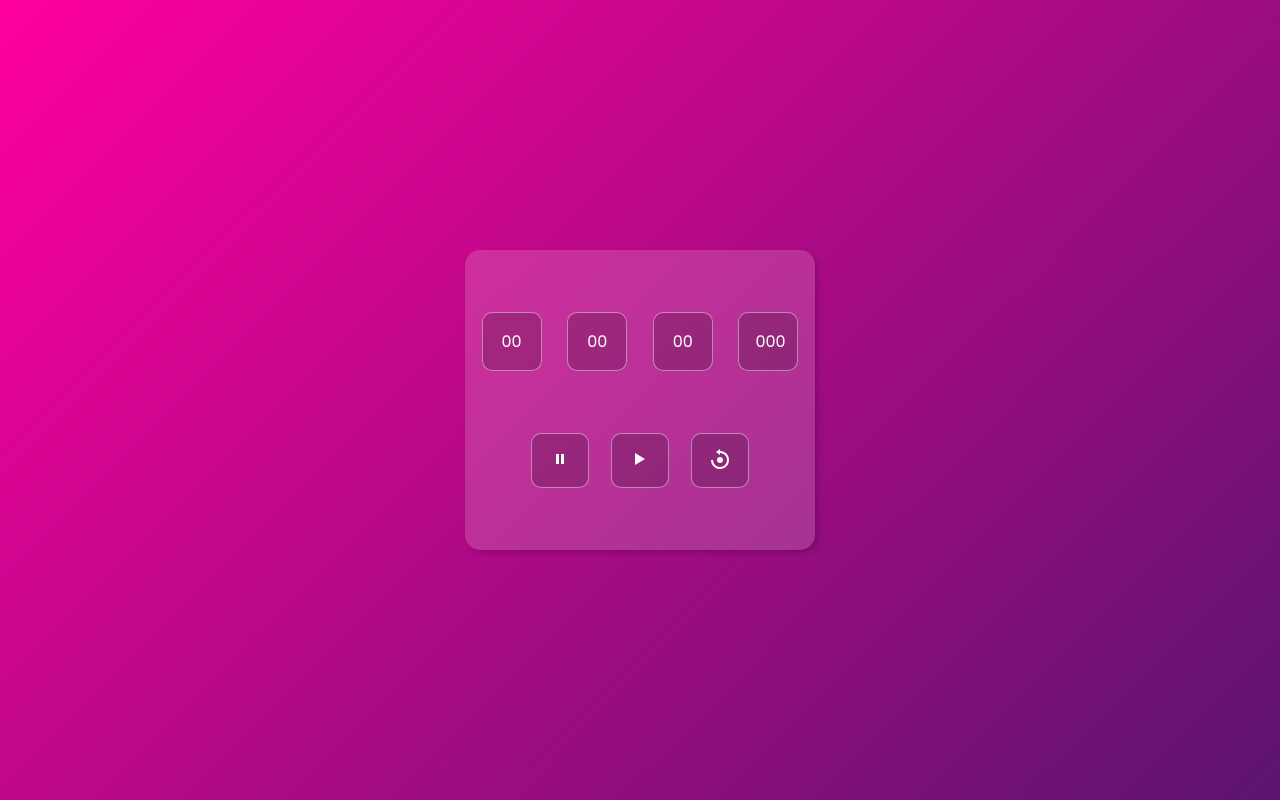
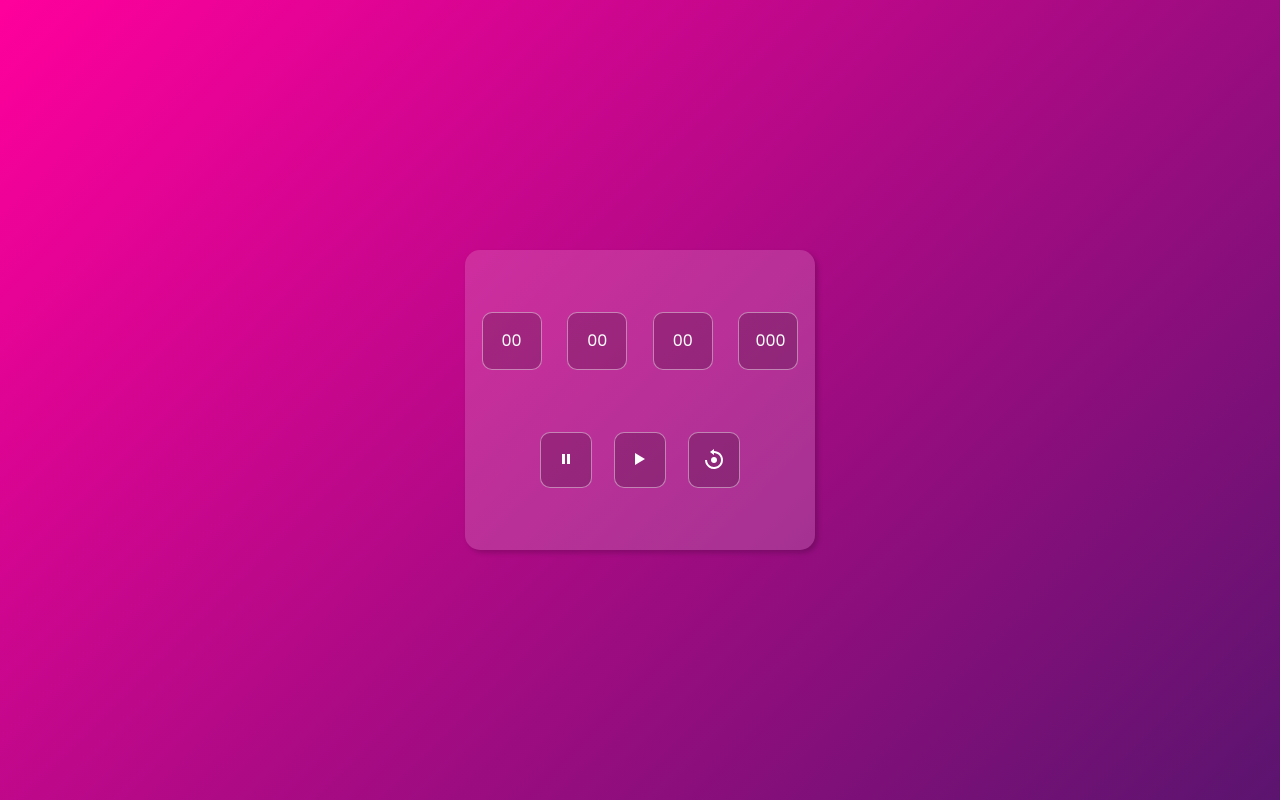
Before and after one commit to mario-leandro/cronometro-js, a plain HTML site: page index.html in a window 1280 px wide. Drawn offline with Linux system fonts and the light colour scheme.

Commit message:
Deixando o cronômetro responsivo

```diff
--- a/index.html
+++ b/index.html
@@ -1,10 +1,11 @@
 <!DOCTYPE html>
-<html lang="pt-br">
+<html lang="pt-BR">
 <head>
     <meta charset="UTF-8">
     <meta name="viewport" content="width=device-width, initial-scale=1.0">
     <title>Cronômetro</title>
-    <link rel="stylesheet" href="style.css">
+    <link rel="stylesheet" href="src/styles/css/globals.css">
+    <link rel="stylesheet" href="src/styles/css/style.css">
 </head>
 <body>
     <div class="container">
@@ -26,18 +27,15 @@
 
             <div class="botoes">
                 <button type="button" name="pause">
-                    <svg xmlns="http://www.w3.org/2000/svg" width="24" height="24" viewBox="0 0 24 24" style="fill: rgba(255, 255, 255, 1);"><path d="M8 7h3v10H8zm5 0h3v10h-3z"></path>
-                    </svg>
+                    <img src="./assets/pause-icon.svg" alt="pause icon">
                 </button>
 
                 <button type="button" class="play" name="play">
-                    <svg xmlns="http://www.w3.org/2000/svg" width="24" height="24" viewBox="0 0 24 24" style="fill: rgba(255, 255, 255, 1);"><path d="M7 6v12l10-6z"></path>
-                    </svg>
+                    <img src="./assets/play-icon.svg" alt="play icon">
                 </button>
 
                 <button type="button" name="reset">
-                    <svg xmlns="http://www.w3.org/2000/svg" width="24" height="24" viewBox="0 0 24 24" style="fill: rgba(255, 255, 255, 1);"><path d="M12 16c1.671 0 3-1.331 3-3s-1.329-3-3-3-3 1.331-3 3 1.329 3 3 3z"></path><path d="M20.817 11.186a8.94 8.94 0 0 0-1.355-3.219 9.053 9.053 0 0 0-2.43-2.43 8.95 8.95 0 0 0-3.219-1.355 9.028 9.028 0 0 0-1.838-.18V2L8 5l3.975 3V6.002c.484-.002.968.044 1.435.14a6.961 6.961 0 0 1 2.502 1.053 7.005 7.005 0 0 1 1.892 1.892A6.967 6.967 0 0 1 19 13a7.032 7.032 0 0 1-.55 2.725 7.11 7.11 0 0 1-.644 1.188 7.2 7.2 0 0 1-.858 1.039 7.028 7.028 0 0 1-3.536 1.907 7.13 7.13 0 0 1-2.822 0 6.961 6.961 0 0 1-2.503-1.054 7.002 7.002 0 0 1-1.89-1.89A6.996 6.996 0 0 1 5 13H3a9.02 9.02 0 0 0 1.539 5.034 9.096 9.096 0 0 0 2.428 2.428A8.95 8.95 0 0 0 12 22a9.09 9.09 0 0 0 1.814-.183 9.014 9.014 0 0 0 3.218-1.355 8.886 8.886 0 0 0 1.331-1.099 9.228 9.228 0 0 0 1.1-1.332A8.952 8.952 0 0 0 21 13a9.09 9.09 0 0 0-.183-1.814z"></path>
-                    </svg>
+                    <img src="./assets/reset-icon.svg" alt="reset icon">
                 </button>
             </div>
         </form>
--- /dev/null
+++ b/src/styles/sass/globals.sass
@@ -0,0 +1,19 @@
+*,
+*::before,
+*::after
+    margin: 0
+    padding: 0
+    box-sizing: border-box
+    outline: none
+
+html,
+body
+    max-width: 100dvw
+    height: 100dvh
+    background: linear-gradient(315deg, #5b146f, #ff009c) no-repeat fixed
+    font-family: 'Poppins', sans-serif
+    display: flex
+    justify-content: center
+    align-items: center
+    font-size: 16px
+    line-height: 1.5
--- /dev/null
+++ b/src/styles/sass/style.sass
@@ -0,0 +1,84 @@
+@import url('https://fonts.googleapis.com/css2?family=Poppins:wght@100;200;300;400;500;600;700;800;900&display=swap')
+
+.container
+    min-width: 350px
+    height: 300px
+    background: #ffffff28
+    border: none
+    border-radius: 15px
+    box-shadow: 3px 3px 5px #00000030
+
+    form
+        width: 100%
+        height: 100%
+        display: flex
+        flex-direction: column
+        justify-content: space-evenly
+        align-items: center
+
+        .content
+            width: 100%
+            display: flex
+            flex-direction: row
+            justify-content: center
+            align-items: center
+
+            div
+                width: 60px
+                margin: 0 .8em
+                padding: 1em
+                background: #00000030
+                color: #fff
+                text-align: center
+                border: 1px solid #ffffff6f
+                border-radius: 10px
+
+        .botoes
+            width: 100%
+            display: flex
+            flex-direction: row
+            justify-content: center
+            align-items: center
+
+            button
+                margin: 0 .8em
+                padding: 1em
+                background: #00000030
+                color: #fff
+                border: 1px solid #ffffff6f
+                border-radius: 10px
+
+                svg
+                    width: 30px
+
+            button:hover
+                background: #06002498
+                border: 1px solid transparent
+                transform: scale(1.1)
+                transition: all .2s ease-in-out
+
+
+            button:active
+                background: #11006898
+                transition: all .1s ease-in-out
+                transform: scale(0.8)
+
+@media screen and ( max-width: 360px )
+    .container
+        min-width: 300px
+        height: 250px
+
+        form
+            .content
+                div
+                    width: 50px
+                    margin: 0 .5em
+                    padding: .5em
+
+            .botoes
+                button
+                    margin: 0 .5em
+                    padding: .5em
+
+                    svg
+                        width: 25px
--- a/style.scss
+++ /dev/null
@@ -1,89 +0,0 @@
-@import url('https://fonts.googleapis.com/css2?family=Poppins:wght@100;200;300;400;500;600;700;800;900&display=swap');
-
-* {
-    margin: 0;
-    padding: 0;
-    box-sizing: border-box;
-    outline: none;
-}
-
-body {
-    width: 100dvw;
-    height: 100dvh;
-    background: linear-gradient(315deg, #5b146f, #ff009c);
-    font-family: 'Poppins', sans-serif;
-    display: flex;
-    justify-content: center;
-    align-items: center;
-}
-
-.container {
-    min-width: 350px;
-    height: 300px;
-    background: #ffffff28;
-    border: none;
-    border-radius: 15px;
-    box-shadow: 3px 3px 5px #00000030;
-
-    form {
-        width: 100%;
-        height: 100%;
-        display: flex;
-        flex-direction: column;
-        justify-content: space-evenly;
-        align-items: center;
-
-        .content {
-            width: 100%;
-            display: flex;
-            flex-direction: row;
-            justify-content: center;
-            align-items: center;
-
-            div {
-                width: 60px;
-                margin: 0 .8em;
-                padding: 1em;
-                background: #00000030;
-                color: #fff;
-                text-align: center;
-                border: 1px solid #ffffff6f;
-                border-radius: 10px;
-            }
-        }
-
-        .botoes {
-            width: 100%;
-            display: flex;
-            flex-direction: row;
-            justify-content: center;
-            align-items: center;
-
-            button {
-                margin: 0 .8em;
-                padding: 1em;
-                background: #00000030;
-                color: #fff;
-                border: 1px solid #ffffff6f;
-                border-radius: 10px;
-
-                svg {
-                    width: 30px;
-                }
-            }
-
-            button:hover {
-                background: #06002498;
-                border: 1px solid transparent;
-                transform: scale(1.1);
-                transition: all .2s ease-in-out;
-            }
-
-            button:active {
-                background: #11006898;
-                transition: all .1s ease-in-out;
-                transform: scale(0.8);
-            }
-        }
-    }
-}
```
Also changed, not shown: assets/pause-icon.svg (added), assets/play-icon.svg (added), assets/reset-icon.svg (added), src/styles/css/globals.css (added), src/styles/css/style.css, 3 other files.
